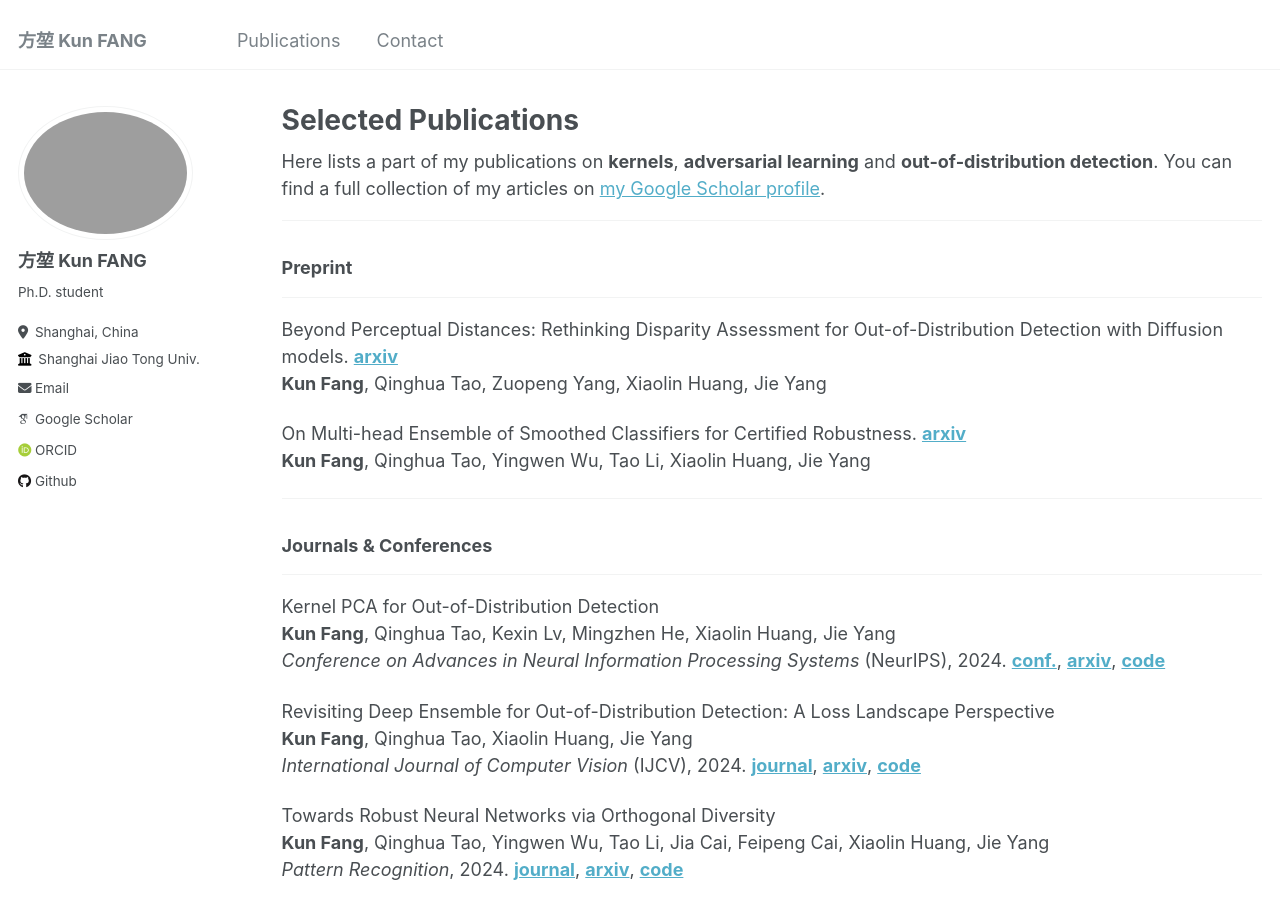
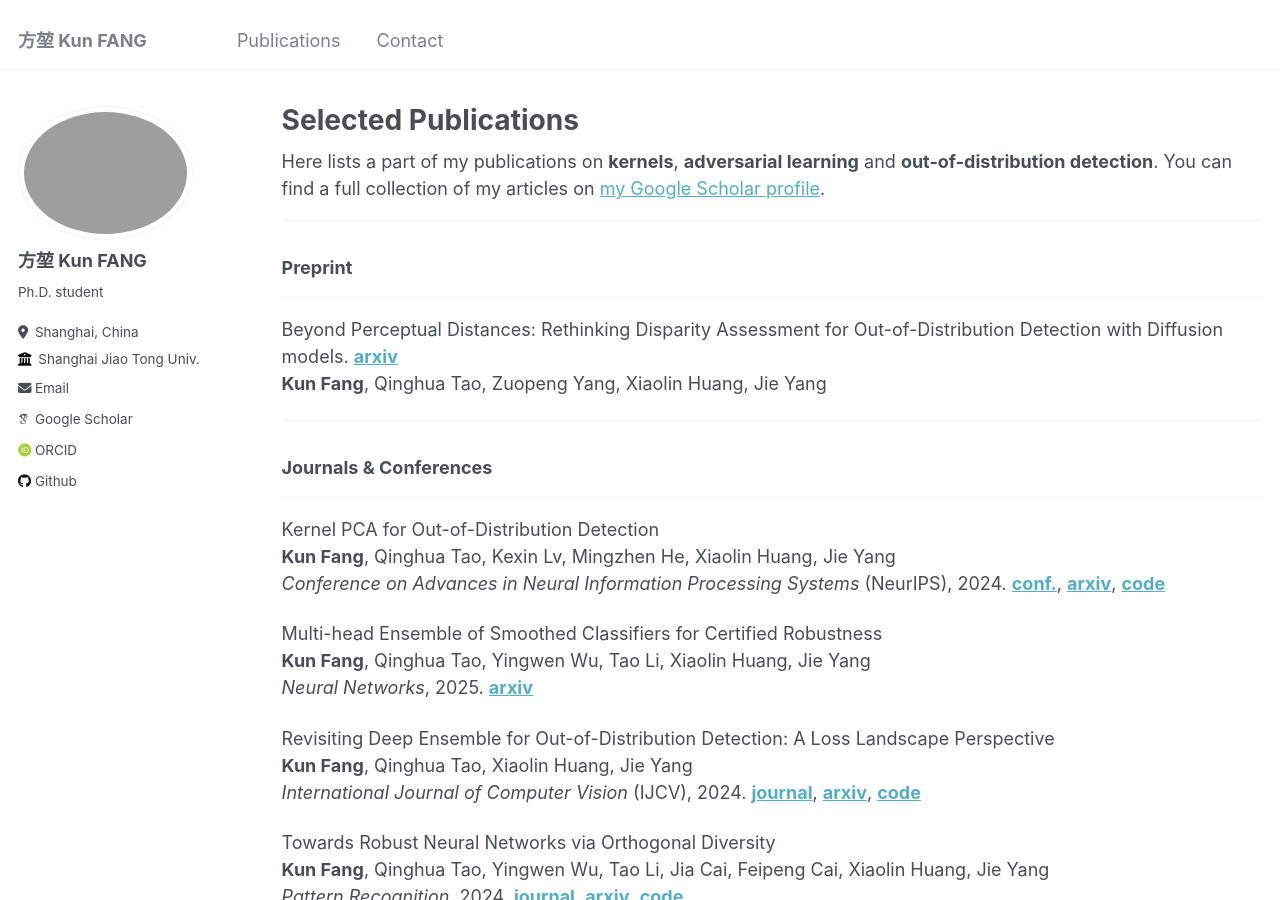
Before and after one commit to fanghenshaometeor/fanghenshaometeor.github.io, a Jekyll site: the page built from _pages/publications.md, in a window 1280 px wide and 900 px high. Built offline with Jekyll 4.4.1, drawn with Linux system fonts in a browser that asks for light colours; some web fonts are replaced; some of the changed lines change nothing that is shown.

Commit message:
update-pub

```diff
--- a/_pages/publications.md
+++ b/_pages/publications.md
@@ -24,9 +24,6 @@ author_profile: true
 Beyond Perceptual Distances: Rethinking Disparity Assessment for Out-of-Distribution Detection with Diffusion models. **[arxiv](https://arxiv.org/abs/2409.10094)**
 **Kun Fang**, Qinghua Tao, Zuopeng Yang, Xiaolin Huang, Jie Yang
 
-On Multi-head Ensemble of Smoothed Classifiers for Certified Robustness. **[arxiv](https://arxiv.org/abs/2211.10882)**
-**Kun Fang**, Qinghua Tao, Yingwen Wu, Tao Li, Xiaolin Huang, Jie Yang
-
 ---
 
 ### Journals & Conferences
@@ -34,6 +31,10 @@ On Multi-head Ensemble of Smoothed Classifiers for Certified Robustness. **[arxi
 Kernel PCA for Out-of-Distribution Detection
 **Kun Fang**, Qinghua Tao, Kexin Lv, Mingzhen He, Xiaolin Huang, Jie Yang
 *Conference on Advances in Neural Information Processing Systems* (NeurIPS), 2024. **[conf.](https://papers.nips.cc/paper_files/paper/2024/hash/f2543511e5f4d4764857f9ad833a977d-Abstract-Conference.html)**, **[arxiv](https://arxiv.org/abs/2402.02949)**, **[code](https://github.com/fanghenshaometeor/ood-kernel-pca)**
+
+Multi-head Ensemble of Smoothed Classifiers for Certified Robustness
+**Kun Fang**, Qinghua Tao, Yingwen Wu, Tao Li, Xiaolin Huang, Jie Yang
+*Neural Networks*, 2025. **[arxiv](https://arxiv.org/abs/2211.10882)**
 
 Revisiting Deep Ensemble for Out-of-Distribution Detection: A Loss Landscape Perspective
 **Kun Fang**, Qinghua Tao, Xiaolin Huang, Jie Yang
```
